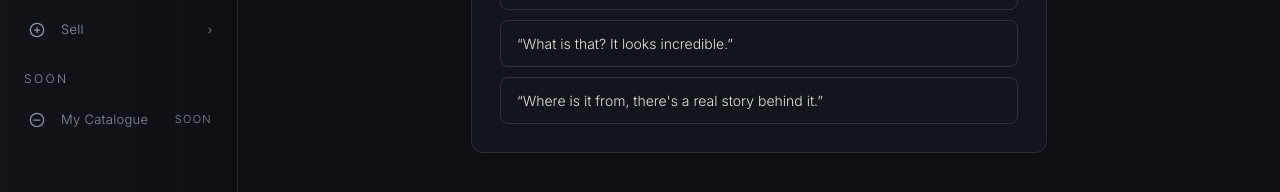
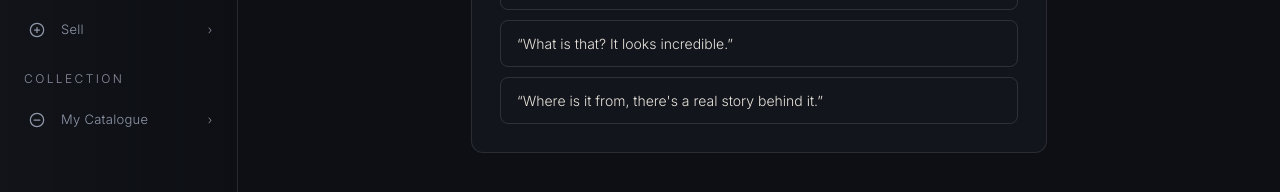
Before and after one commit to fairwatchtrade/fairwatchtrade, a Next.js app: page /watch-dna in a window 1280 px wide. Shown: the part 489-681 px from the top of the page. Built offline with nearby package versions, Linux system fonts and the light colour scheme; no server answers; the database is empty.

Commit message:
v4.15 - Wire My Catalogue to saved watches

```diff
--- a/components/CatalogueClient.tsx
+++ b/components/CatalogueClient.tsx
@@ -929,8 +929,9 @@ export default function CatalogueClient({
       {/* Left nav — v3.21: the Painted Line CatalogueRail (Design Gate
           Concept A, v3 order §5). Discover = Browse → Catalogue → Watch DNA
           (New Arrivals removed, Jason-approved); Seller exits separated;
-          My Catalogue the only Soon. The rail owns its own full-height
-          fused composition and hides itself below md. */}
+          My Catalogue links to this page's existing Saved Watches section.
+          The rail owns its own full-height fused composition and hides itself
+          below md. */}
       <CatalogueRail />
 
       {/* Right content */}
@@ -1086,7 +1087,7 @@ export default function CatalogueClient({
                 listings. Empty-state copy (product-soul-approved) is
                 preserved verbatim for the true empty case AND the loading
                 case, so there's no flash between "loading" and "0 saved". */}
-            <div className="mt-8">
+            <div id="saved-watches" className="mt-8 scroll-mt-32">
               <div className="mb-4 text-[9px] uppercase tracking-[2.5px] text-[var(--muted)]">
                 Saved Watches
               </div>
--- a/components/CatalogueRail.tsx
+++ b/components/CatalogueRail.tsx
@@ -26,8 +26,9 @@ import { RailShell, RailSection, RailItem } from "@/components/rail/railPrimitiv
 
    Seller exits (Seller Workspace, Sell) are a separated grouping — a
    doorway out of the family, never styled as the active family. My
-   Catalogue is the only Soon item. Active logic is a plain
-   exact-pathname match; every target is unique, so no tie can exist.
+   Catalogue resolves to the existing Saved Watches section on /catalogue;
+   it does not create a second collection or saved-watch state. Active logic
+   for full-page destinations is a plain exact-pathname match.
    Icons follow the approved v2 renders: ring glyphs, with the squiggle
    for Watch DNA.
    ──────────────────────────────────────────────────────────────────────── */
@@ -107,8 +108,13 @@ export default function CatalogueRail() {
         <RailItem icon={ICONS.sellerWorkspace} label="Seller Workspace" href="/account" exit chevron />
         <RailItem icon={ICONS.sell} label="Sell" href="/sell" exit chevron />
       </RailSection>
-      <RailSection label="Soon">
-        <RailItem icon={ICONS.myCatalogue} label="My Catalogue" soon />
+      <RailSection label="Collection">
+        <RailItem
+          icon={ICONS.myCatalogue}
+          label="My Catalogue"
+          href="/catalogue#saved-watches"
+          chevron
+        />
       </RailSection>
     </RailShell>
   );
```
